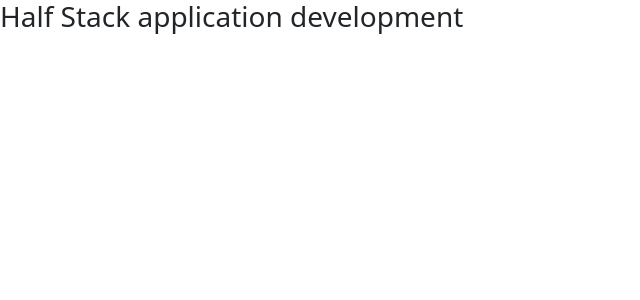
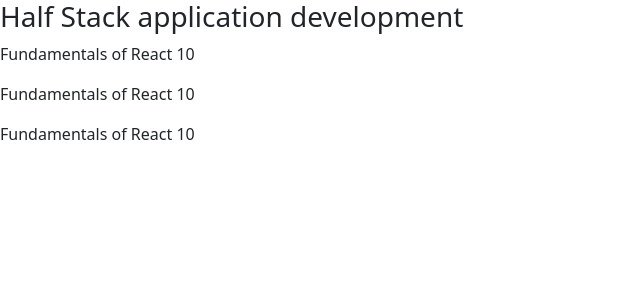
Before and after one commit to Peterzolo/Part1, a React (Create React App) app: page / in a window 1280 px wide. Shown: the top 300 px of the page, without its empty margins (0-640 px from the left). Built offline with nearby package versions, Linux system fonts and the light colour scheme.

Commit message:
Modified content component

```diff
--- a/src/App.jsx
+++ b/src/App.jsx
@@ -1,9 +1,10 @@
+import Content from "./Content";
 import Header from "./Header";
 
 const App = () => {
   const course = "Half Stack application development";
-  // const part1 = "Fundamentals of React";
-  // const exercises1 = 10;
+  const part1 = "Fundamentals of React";
+  const exercises1 = 10;
   // const part2 = "Using props to pass data";
   // const exercises2 = 7;
   // const part3 = "State of a component";
@@ -12,6 +13,9 @@
   return (
     <div>
       <Header course={course} />
+      <Content part1={part1} exercises1={exercises1} />
+      <Content part2={part1} exercises2={exercises1} />
+      <Content part3={part1} exercises3={exercises1} />
     </div>
   );
 };
--- /dev/null
+++ b/src/Content.jsx
@@ -0,0 +1,26 @@
+import React from "react";
+
+const Content = ({
+  part1,
+  exercises1,
+  part2,
+  exercises2,
+  part3,
+  exercises3,
+}) => {
+  return (
+    <div>
+      <p>
+        {part1} {exercises1}
+      </p>
+      <p>
+        {part2} {exercises2}
+      </p>
+      <p>
+        {part3} {exercises3}
+      </p>
+    </div>
+  );
+};
+
+export default Content;
```
Also changed, not shown: Content.jsx (deleted, +0 -7 lines).
